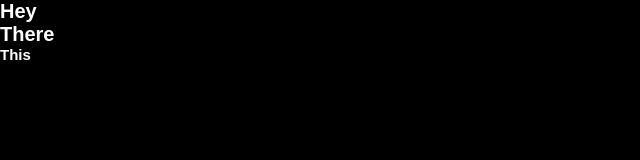
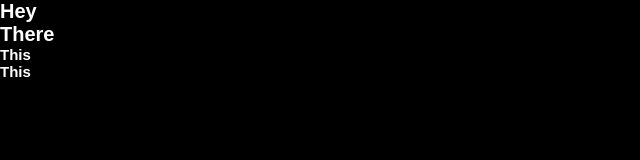
Before and after one commit to Vedmantra/SimpleWebsite, a plain HTML site: page index.html in a window 1280 px wide. Shown: the full height of the page, 0-640 px from the left. Drawn offline with Linux system fonts and the light colour scheme.

Commit message:
hey there

```diff
--- a/index.html
+++ b/index.html
@@ -37,6 +37,7 @@
     <h1>Hey</h1>
     <h1>There</h1>
     <h2>This</h2>
+    <h2>This</h2>
 </body>
 
 </html>
```
